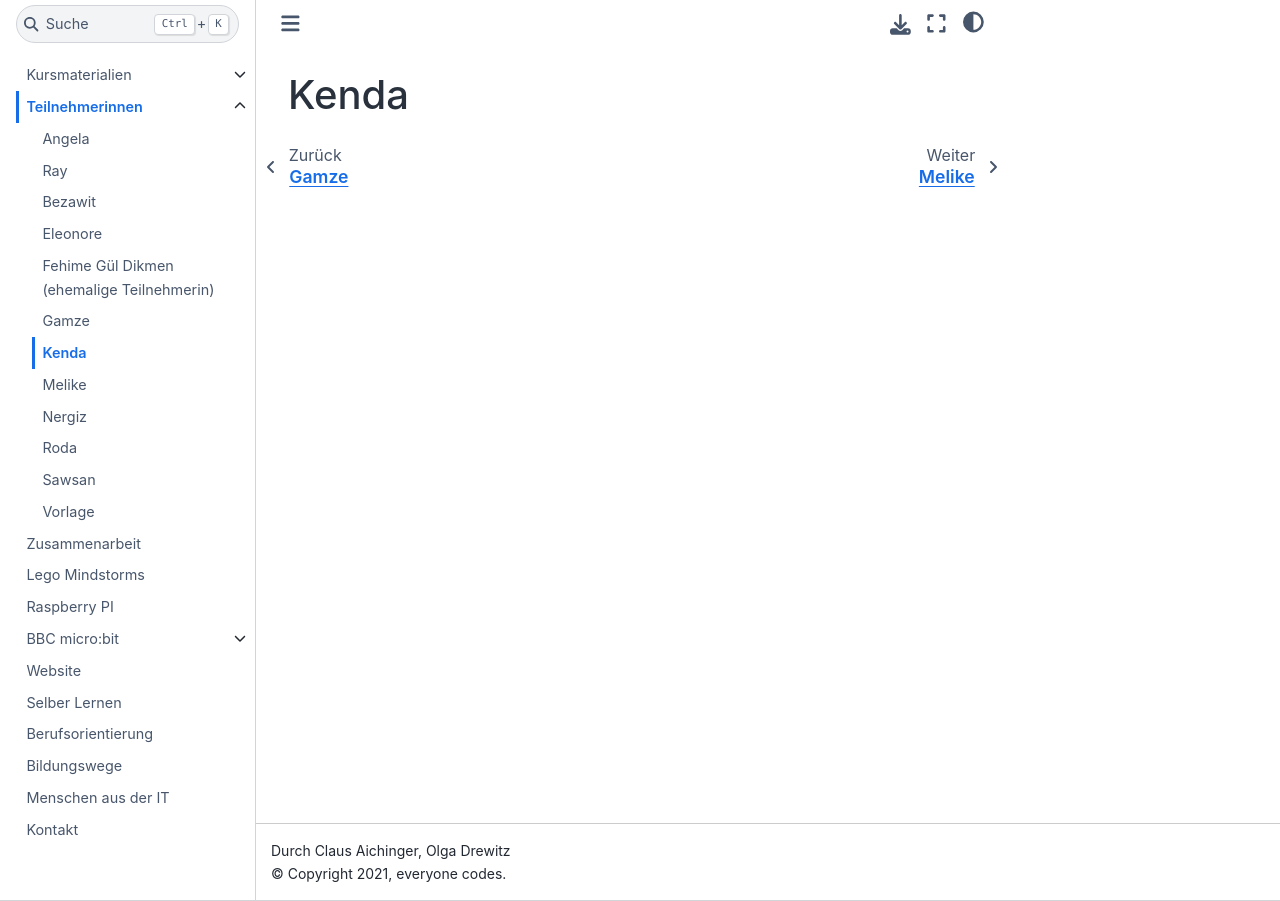
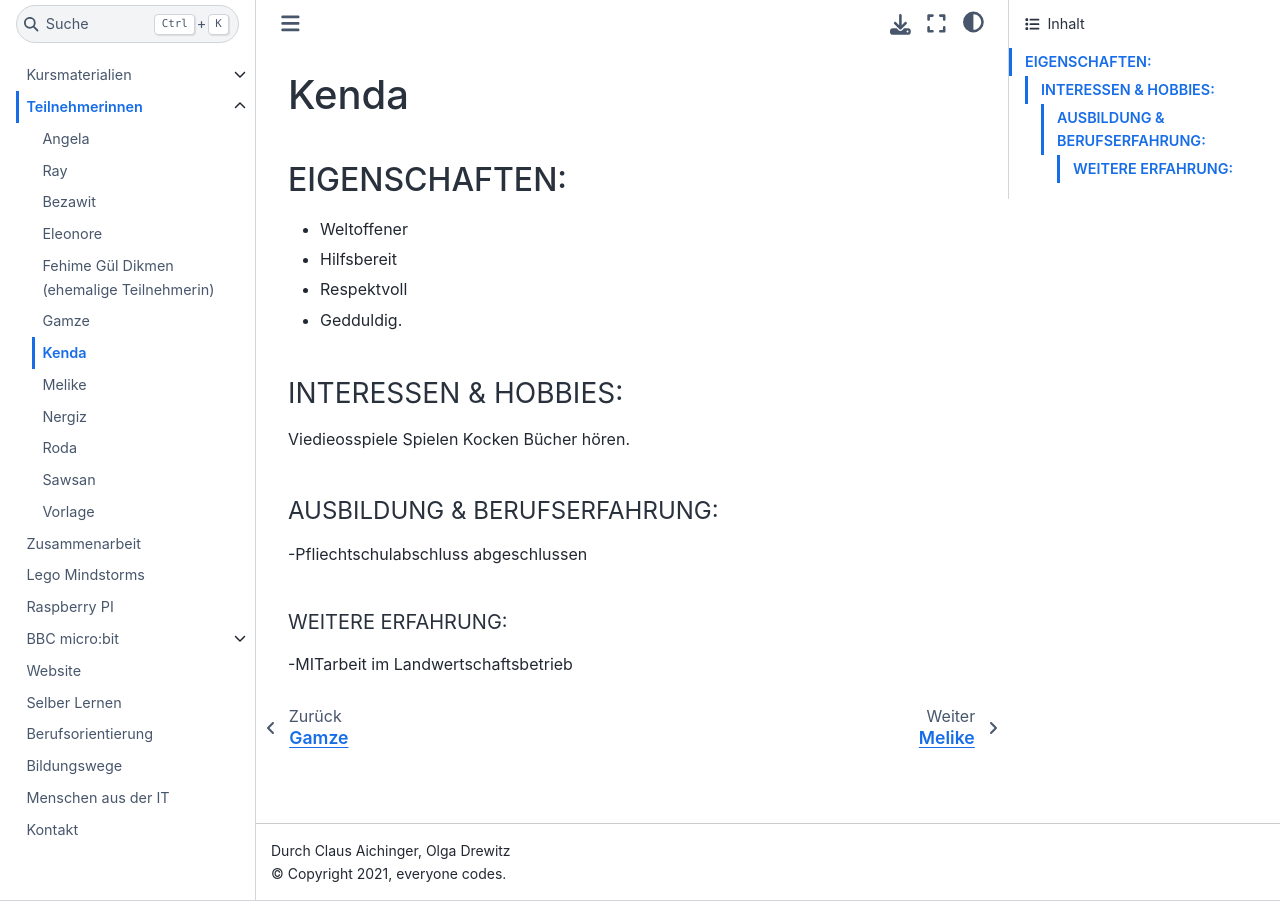
Before and after one commit to ec-mentors/IT-ist-das-was-fuer-mich-i03, a Sphinx documentation site: the page built from source/participants/kenda.md, in a window 1280 px wide. Built offline with Sphinx 7.4.7 and the Sphinx Book theme 1.1.4, drawn with Linux system fonts in a browser that asks for light colours.

Commit message:
Update kenda.md

```diff
--- a/source/participants/kenda.md
+++ b/source/participants/kenda.md
@@ -1 +1,14 @@
 # Kenda
+## EIGENSCHAFTEN:
+- Weltoffener
+- Hilfsbereit
+- Respektvoll
+- Gedduldig.
+### INTERESSEN & HOBBIES:
+Viedieosspiele Spielen
+Kocken
+Bücher hören.
+#### AUSBILDUNG & BERUFSERFAHRUNG:
+-Pfliechtschulabschluss abgeschlussen
+##### WEITERE ERFAHRUNG:
+-MITarbeit im Landwertschaftsbetrieb
```
